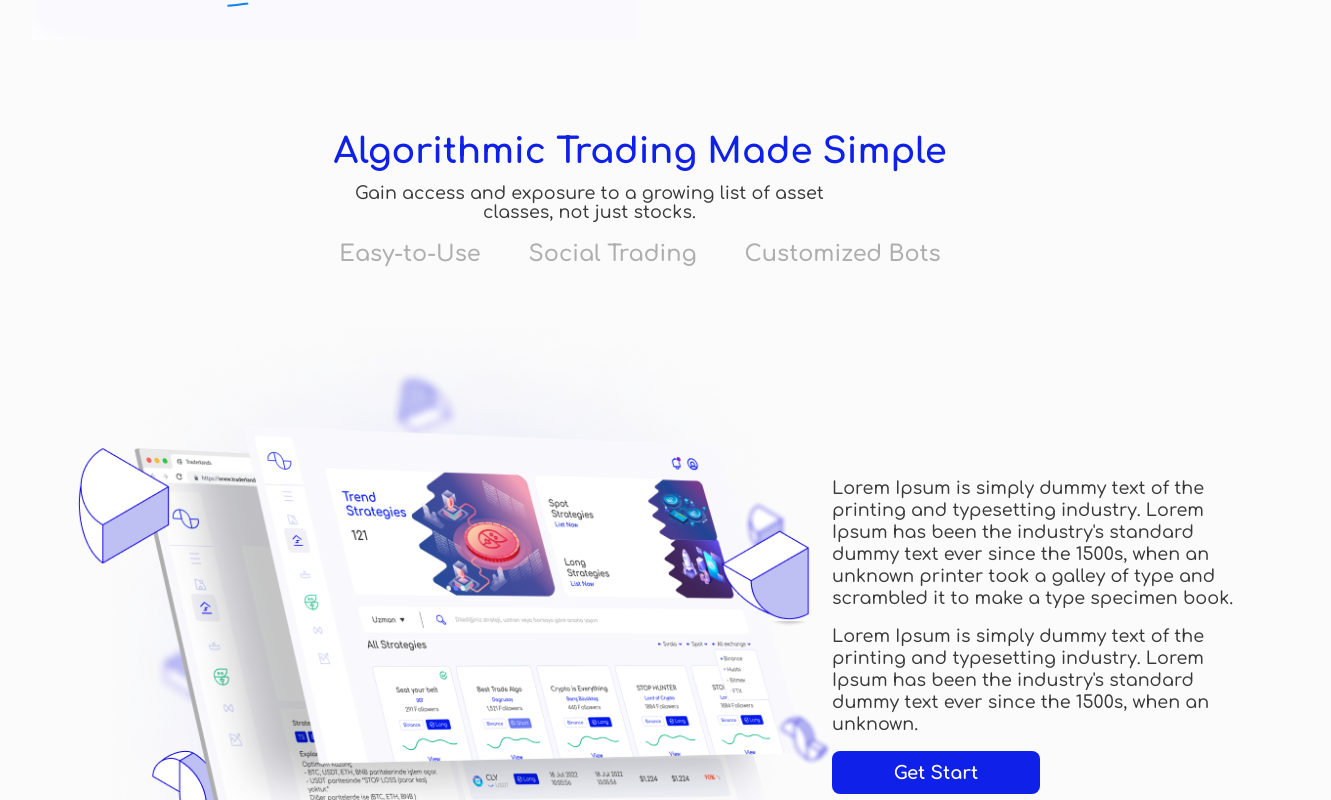
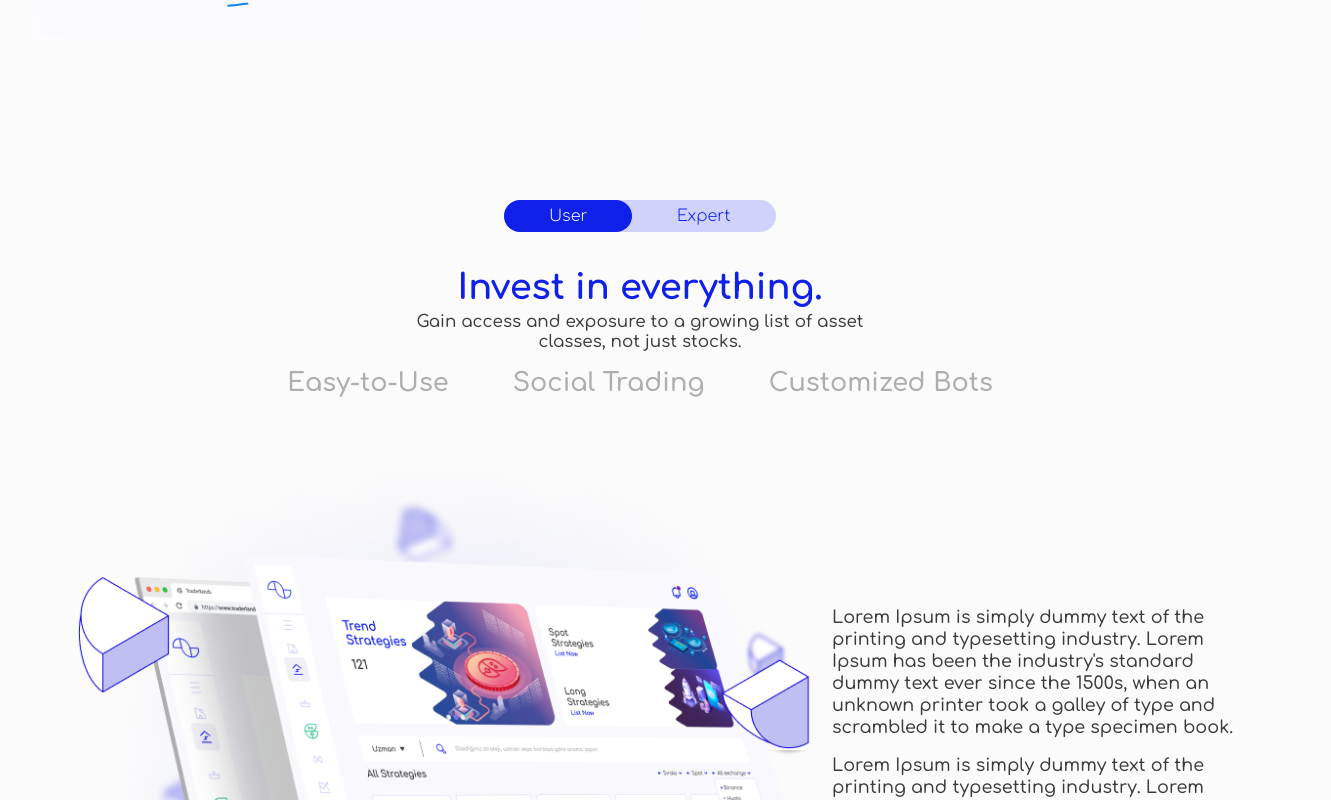
Before and after one commit to mushahidmehdi/landing, a React (Create React App) app: page / in a window 1280 px wide. Shown: the part 1220-2020 px from the top of the page, 1331 px wide, since content can reach past the window. Built offline with nearby package versions, Linux system fonts and the light colour scheme.

Commit message:
push to remote

```diff
--- a/src/components/Header/index.js
+++ b/src/components/Header/index.js
@@ -115,7 +115,7 @@ const Nav = styled.a`
 
 const TopShadeWrapper = styled.div`
 	position: absolute;
-	right: 0%;
+	right: -4%;
 	top: 0%;
 `;
 
@@ -129,6 +129,7 @@ const DesktopDisplay = styled.section`
 	padding-inline: 2rem;
 	transform: ${({ delayFiveSec }) => (delayFiveSec === 'block' ? 'translateY(0%)' : 'translateY(-100%)')};
 	transition-duration: 700ms;
+	margin: 0 auto;
 	@media only screen and (max-width: 54.31rem) {
 		display: none;
 	}
@@ -141,6 +142,7 @@ const TabletDisplay = styled.section`
 	height: 6rem;
 	padding-inline: 2rem;
 	align-items: center;
+	margin: 0 auto;
 
 	@media only screen and (min-width: 54.3rem) {
 		display: none;
--- a/src/components/pages/Invest.js
+++ b/src/components/pages/Invest.js
@@ -2,6 +2,7 @@ import React, { useState } from 'react';
 import styled from 'styled-components';
 import { tradingNavigation } from 'configs/tradingNavigation';
 import ChartImage from 'assests/images/anima-img.png';
+import ToggleUser from './ToggleUserButon';
 
 const Invest = () => {
 	const [activeTab, setActiveTab] = useState();
@@ -9,7 +10,8 @@ const Invest = () => {
 	return (
 		<InvestWrapper>
 			<Head>
-				<Heading>Algorithmic Trading Made Simple</Heading>
+				<ToggleUser />
+				<Heading>Invest in everything.</Heading>
 				<Subheading>Gain access and exposure to a growing list of asset classes, not just stocks.</Subheading>
 				<Navigations>
 					{tradingNavigation.map(({ name, link }, idx) => (
@@ -44,8 +46,13 @@ export default Invest;
 
 const InvestWrapper = styled.section`
 	height: 100vh;
-	margin-top: 5rem;
 	width: 100%;
+	display: flex;
+	flex-direction: column;
+	align-items: center;
+`;
+
+const Head = styled.div`
 	display: flex;
 	flex-direction: column;
 	align-items: center;
@@ -55,37 +62,38 @@ const Heading = styled.h1`
 	font-family: Comfortaa;
 	font-size: 2.2rem;
 	font-weight: 700;
-	line-height: 4rem;
+	line-height: 3rem;
 	color: ${({ theme }) => theme.primary.default};
+	text-align: center;
+	margin-block-start: 2rem;
 `;
 
 const Subheading = styled.p`
 	font-family: Comfortaa;
-	font-size: 1.1rem;
+	font-size: 1.05rem;
 	font-weight: 500;
 	line-height: 1.2rem;
 	max-width: 32rem;
 	text-align: center;
 	color: ${({ theme }) => theme.gray[100]};
+	letter-spacing: 0em;
 `;
 
 const Navigations = styled.nav`
 	display: flex;
 	justify-content: center;
-	gap: 3rem;
+	gap: 4rem;
 	margin-block: 1rem;
 `;
 
 const NavItem = styled.a`
 	text-decoration: none;
 	color: ${({ theme, activeTab, name }) => (activeTab === name ? `${theme.primary.default}` : `${theme.gray[200]}`)};
-	font-size: 1.4rem;
+	font-size: 1.6rem;
 	font-weight: 600;
 	line-height: 31px;
 	cursor: pointer;
 `;
-
-const Head = styled.div``;
 
 const Body = styled.div`
 	display: flex;
--- a/src/components/pages/Main.js
+++ b/src/components/pages/Main.js
@@ -85,6 +85,7 @@ const MainWrapper = styled.section`
 	max-width: 100%;
 	flex-wrap: wrap;
 	/* scroll-snap-align: start; */
+	margin-block-end: 10rem;
 
 	@media screen and (max-width: 38rem) {
 		margin-top: 2rem;
--- /dev/null
+++ b/src/components/pages/ToggleUserButon.js
@@ -0,0 +1,43 @@
+import React, { useState } from 'react';
+import styled from 'styled-components';
+import { secondaryHeader } from 'configs/secondaryHeader';
+
+const SecondaryHeader = () => {
+	const [activeButton, setActiveButton] = useState(0);
+	return (
+		<SecondaryHeaderWrapper>
+			{secondaryHeader.map(({ name, tabId }) => (
+				<Toggle key={tabId} tabId={tabId} activeButton={activeButton} onClick={() => setActiveButton(tabId)}>
+					<p>{name}</p>
+				</Toggle>
+			))}
+		</SecondaryHeaderWrapper>
+	);
+};
+const SecondaryHeaderWrapper = styled.div`
+	display: flex;
+	justify-content: center;
+	align-items: center;
+	background-color: #cfd2fa;
+	border-radius: 99rem;
+`;
+
+const Toggle = styled.div`
+	cursor: pointer;
+	display: flex;
+	gap: 1rem;
+	padding-inline: 1rem;
+	background-color: ${({ theme, activeButton, tabId }) => (activeButton === tabId ? `${theme.primary.default}` : '')};
+	border-radius: ${({ activeButton, tabId }) => (activeButton === tabId ? '18px' : '')};
+
+	> p {
+		padding: 0.45rem 1.8rem;
+		color: ${({ theme, activeButton, tabId }) => (activeButton === tabId ? theme.gray.fff : theme.primary.default)};
+		font-size: 1rem;
+		font-weight: 100;
+		line-height: 18px;
+		text-align: center;
+	}
+`;
+
+export default SecondaryHeader;
--- a/src/configs/secondaryHeader/index.js
+++ b/src/configs/secondaryHeader/index.js
@@ -1,10 +1,10 @@
 export const secondaryHeader = [
 	{
-    name: 'Son kullanıcı',
+		name: 'User',
 		tabId: 0,
 	},
 	{
-    name: 'Uzman',
+		name: 'Expert',
 		tabId: 1,
 	},
 ];
--- a/src/styles/shared/Container.js
+++ b/src/styles/shared/Container.js
@@ -6,7 +6,7 @@ const Container = ({ children }) => {
 };
 
 const ContainerWrapper = styled.div`
-	width: 94rem;
+	width: 96rem;
 	max-width: 100%;
 	display: flex;
 	flex-flow: column nowrap;
@@ -14,9 +14,6 @@ const ContainerWrapper = styled.div`
 	align-items: center;
 	margin: 0 auto;
 	padding-inline: 2rem;
-	scroll-snap-type: y mandatory;
-	overflow-y: scroll;
-	/* height: 100vh; */
 `;
 
 export default Container;
```
Also changed, not shown: src/components/Header/SecondaryHeader.js (deleted, +0 -48 lines). Lines whose indentation alone changed are shown as unchanged.
